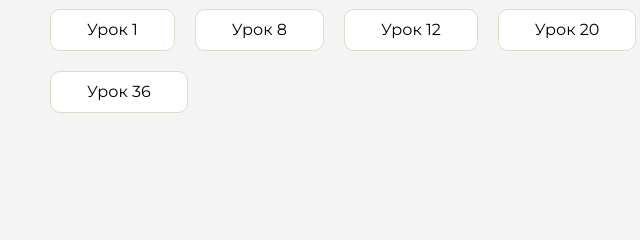
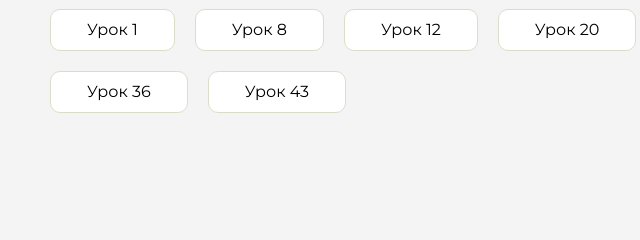
Before and after one commit to khitinchik/homework1, a plain HTML site: page index.html in a window 1280 px wide. Shown: the part 229-469 px from the top of the page, 406-1046 px from the left. Drawn offline with Linux system fonts and the light colour scheme.

Commit message:
Update index.html

```diff
--- a/index.html
+++ b/index.html
@@ -110,7 +110,9 @@
                     <li class="content__list-item">
                         <a href="lesson36/index.html">Урок 36</a>
                     </li>
-
+                       <li class="content__list-item">
+                        <a href="lesson36/index.html">Урок 43</a>
+                    </li>
                 </ul>
             </div>
             <div class="content__block hidden" id="diplomBlock">
```
